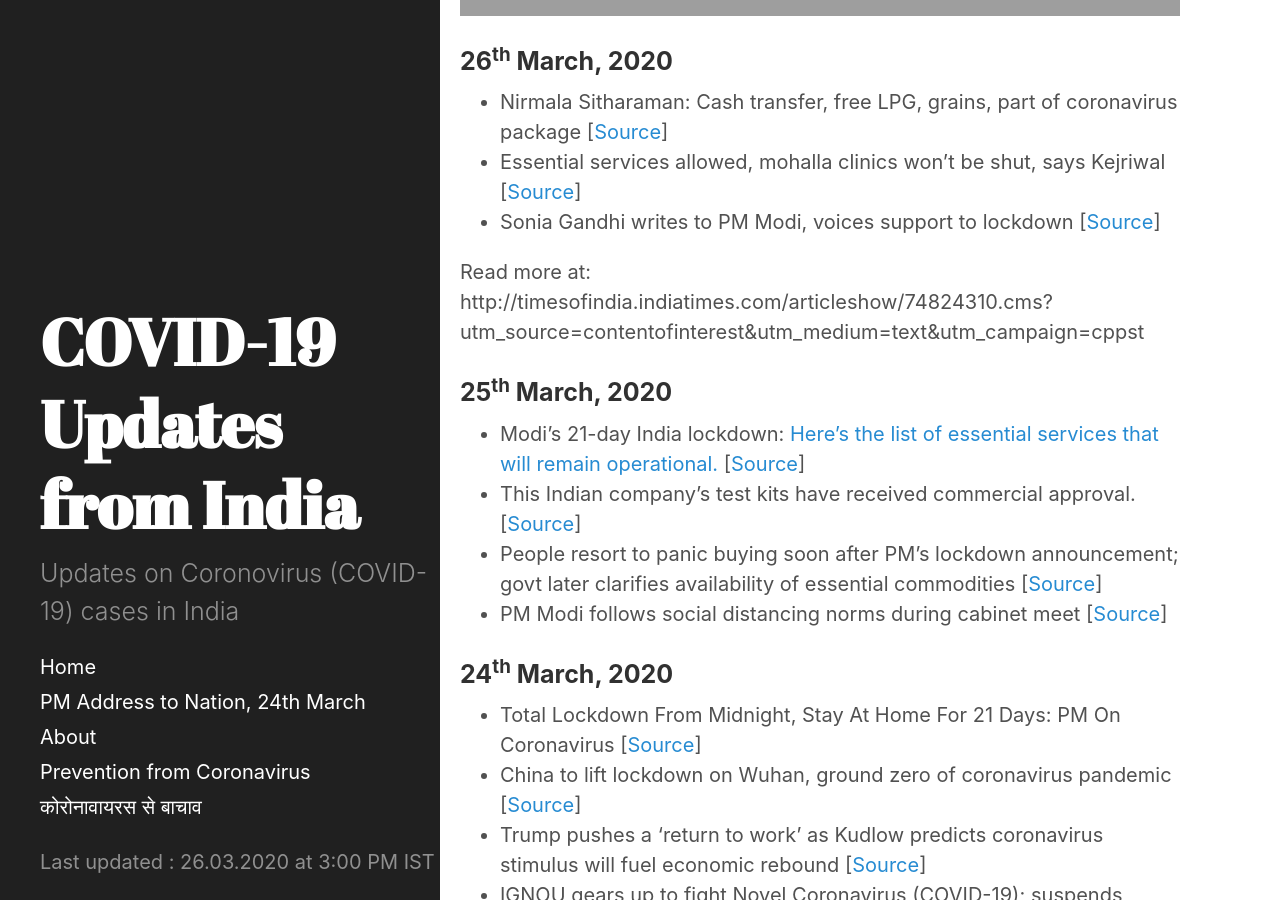
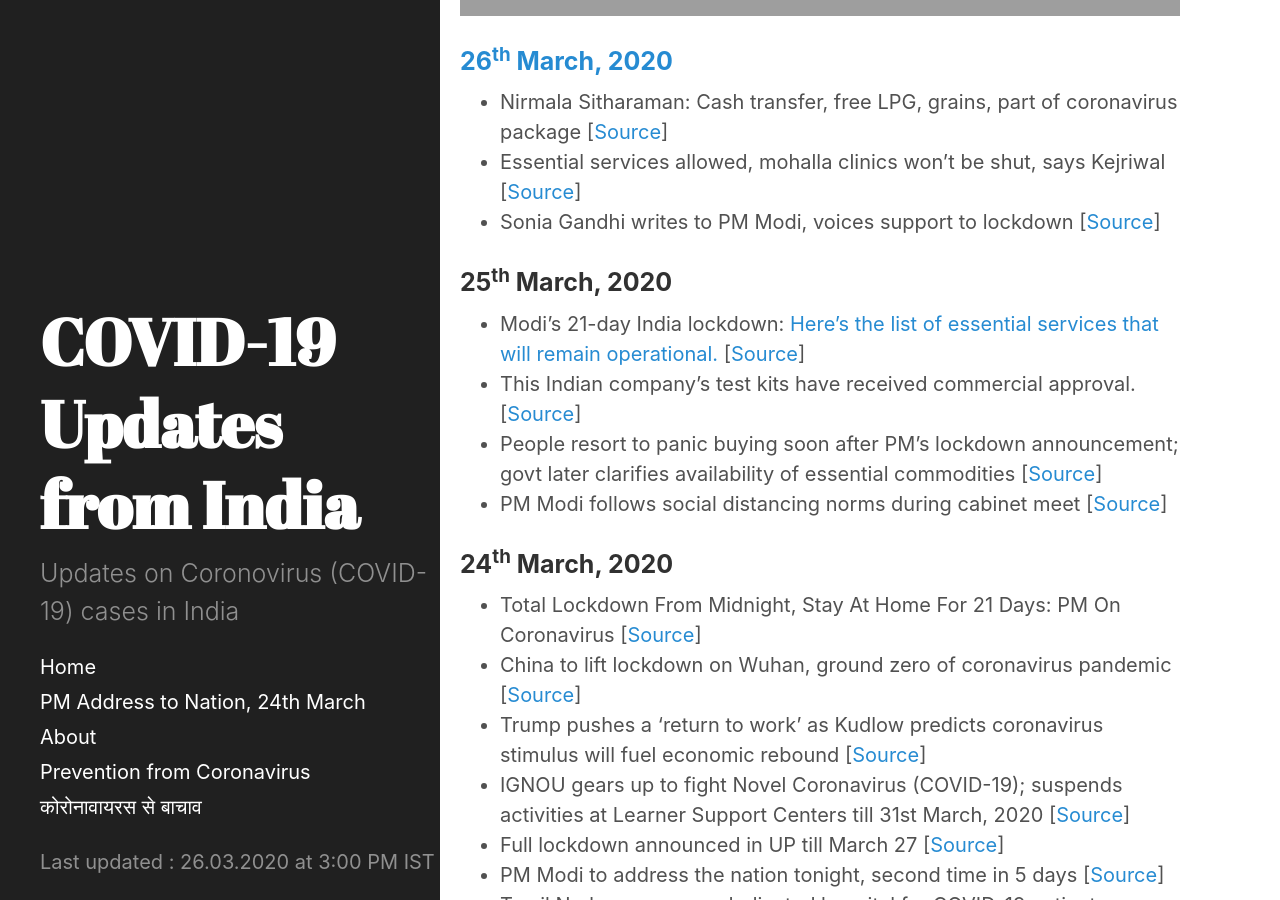
Before and after one commit to bhooraj/covid19updates-india, a Jekyll site: the page built from _posts/2020-03-25-Latest-updates.md, in a window 1280 px wide and 900 px high, scrolled down 1159 px. Built offline with Jekyll 4.4.1, drawn with Linux system fonts in a browser that asks for light colours; grey boxes are pictures that could not be loaded.

Commit message:
Update 2020-03-25-Latest-updates.md

```diff
--- a/_posts/2020-03-25-Latest-updates.md
+++ b/_posts/2020-03-25-Latest-updates.md
@@ -11,13 +11,10 @@ layout: post
 <iframe class="embed-responsive-item" width="560" height="315" src="https://www.youtube.com/embed/zZ-pqoRREI8" frameborder="0" allow="accelerometer; autoplay; encrypted-media; gyroscope; picture-in-picture" allowfullscreen></iframe>
 </div>
 
-### 26<sup>th</sup> March, 2020
+### [26<sup>th</sup> March, 2020](#updates)
 - Nirmala Sitharaman: Cash transfer, free LPG, grains, part of coronavirus package [[Source](https://www.livemint.com/news/india/nirmala-sitharaman-live-economic-package-announcement-likely-11585207106896.html)]
 - Essential services allowed, mohalla clinics won’t be shut, says Kejriwal [[Source](https://www.hindustantimes.com/delhi-news/covid-19-lockdown-essential-services-allowed-mohalla-clinics-won-t-be-shut-says-kejriwal/story-mh6781SxWlBjo9nuIwJKVL.html)]
 - Sonia Gandhi writes to PM Modi, voices support to lockdown [[Source](https://timesofindia.indiatimes.com/india/coronavirus-sonia-gandhi-writes-to-pm-modi-voices-support-to-lockdown/articleshow/74824310.cms)]
-
-Read more at:
-http://timesofindia.indiatimes.com/articleshow/74824310.cms?utm_source=contentofinterest&utm_medium=text&utm_campaign=cppst
 
 ### 25<sup>th</sup> March, 2020
 - Modi's 21-day India lockdown: [Here's the list of essential services that will remain operational.](http://164.100.117.97/WriteReadData/userfiles/Guidelines.pdf) [[Source](https://pib.gov.in/PressReleaseIframePage.aspx?PRID=1607997)]
```
